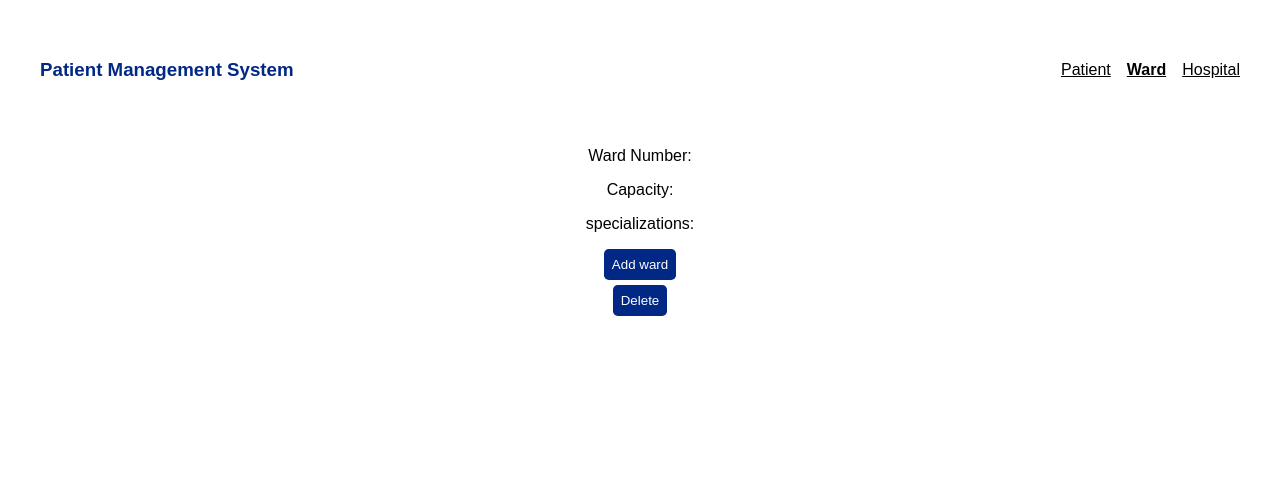
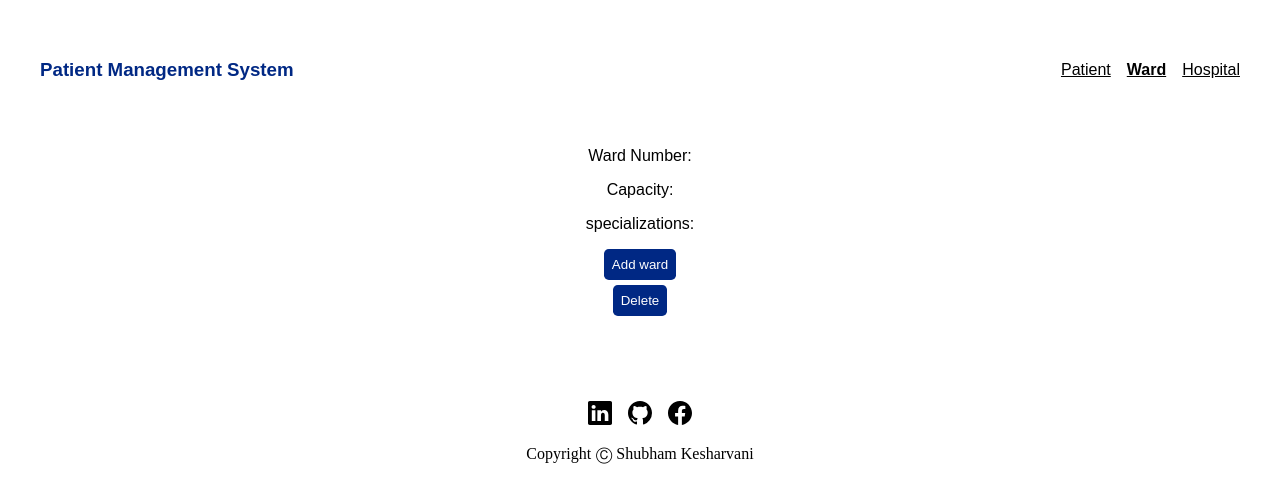
Before and after one commit to Kesharvani/patient-management, a React (Vite) app: page /ward/1 in a window 1280 px wide. Shown: the top 502 px of the page. Built offline with nearby package versions, Linux system fonts and the light colour scheme.

Commit message:
feat:added footer

```diff
--- a/src/App.jsx
+++ b/src/App.jsx
@@ -6,6 +6,7 @@
 import PatientDetail from "./pages/patientDetail/PatientDetail";
 import WardDetail from "./pages/wardDetail/WardDetail";
 import Hospital from "./pages/hospital/Hospital";
+import Footer from "./common/Footer";
 function App() {
   const style = ({ isActive, isPending }) => {
     return {
@@ -48,6 +49,7 @@
           <Route path="/ward/:id" element={<WardDetail />} />
         </Routes>
       </div>
+      <Footer />
     </>
   );
 }
--- /dev/null
+++ b/src/common/Footer.css
@@ -0,0 +1,26 @@
+.footer_container{
+    display: flex;
+    flex-direction: column;
+    gap: 1rem;
+    margin-top: 1rem;
+   color: black;
+   margin-top: 4rem;
+}
+.footer_group{
+    display: flex;
+    gap: 1rem;
+    justify-content: center;
+    color: black;
+}
+.logo{
+    color: black;
+}
+.copyright::before {
+    content: '\24B8'; /* Unicode character Ⓒ */
+}
+.copyright_group{
+    display: flex;
+    gap: 0.3rem;
+    justify-content: center;
+    color: black;
+}
--- /dev/null
+++ b/src/common/Footer.jsx
@@ -0,0 +1,35 @@
+import "./Footer.css";
+import { Link } from "react-router-dom";
+import { BsLinkedin } from "react-icons/bs";
+import { BsGithub } from "react-icons/bs";
+import { BsFacebook } from "react-icons/bs";
+
+const Footer = () => {
+  return (
+    <div className="footer_container">
+      <div className="footer_group"></div>
+      <div className="footer_group">
+        <span>
+          <Link to="https://www.linkedin.com/in/kesharvani">
+            <BsLinkedin size={24} className="logo" />
+          </Link>
+        </span>
+        <span>
+          <Link to="https://github.com/Kesharvani/patient-management">
+            <BsGithub size={24} className="logo" />
+          </Link>
+        </span>
+        <span>
+          <Link to="https://www.facebook.com/profile.php?id=100008978371402">
+            <BsFacebook size={24} className="logo" />
+          </Link>
+        </span>
+      </div>
+      <div className="copyright_group">
+        Copyright<span className="copyright"> Shubham Kesharvani</span>
+      </div>
+    </div>
+  );
+};
+
+export default Footer;
```
